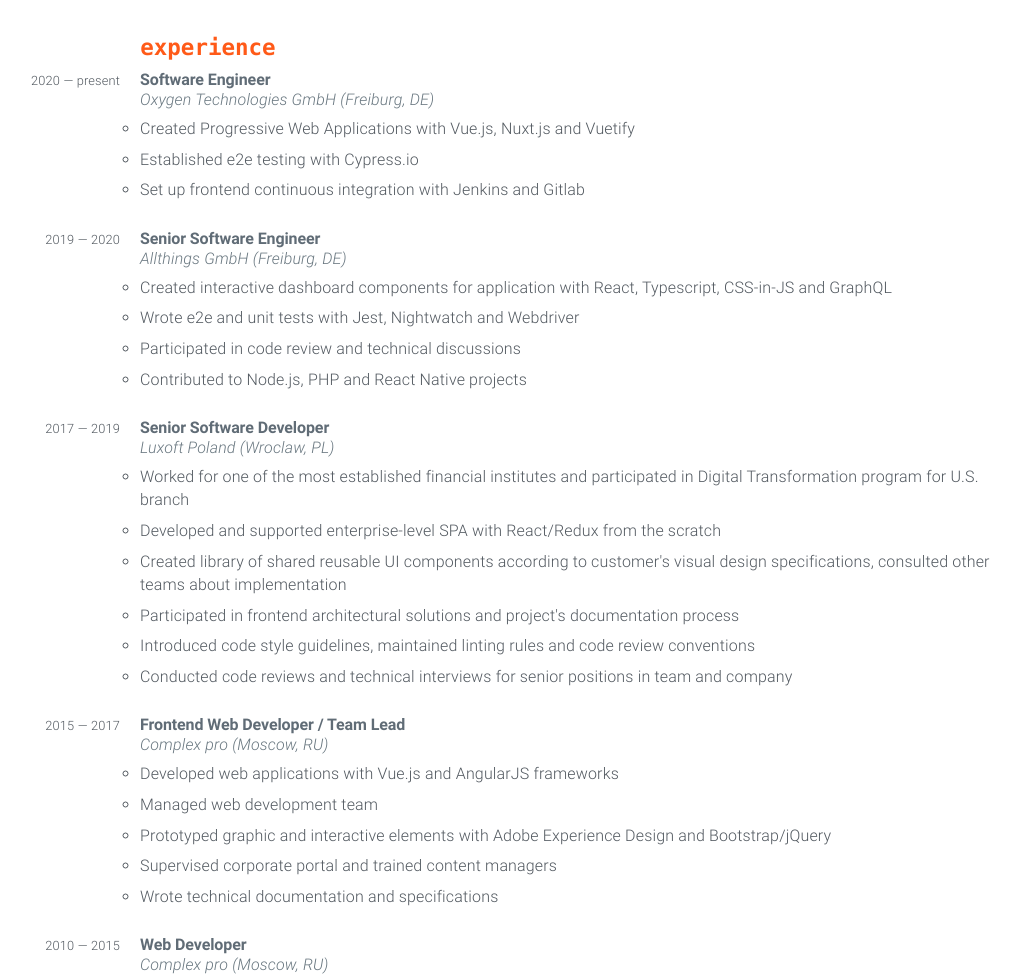
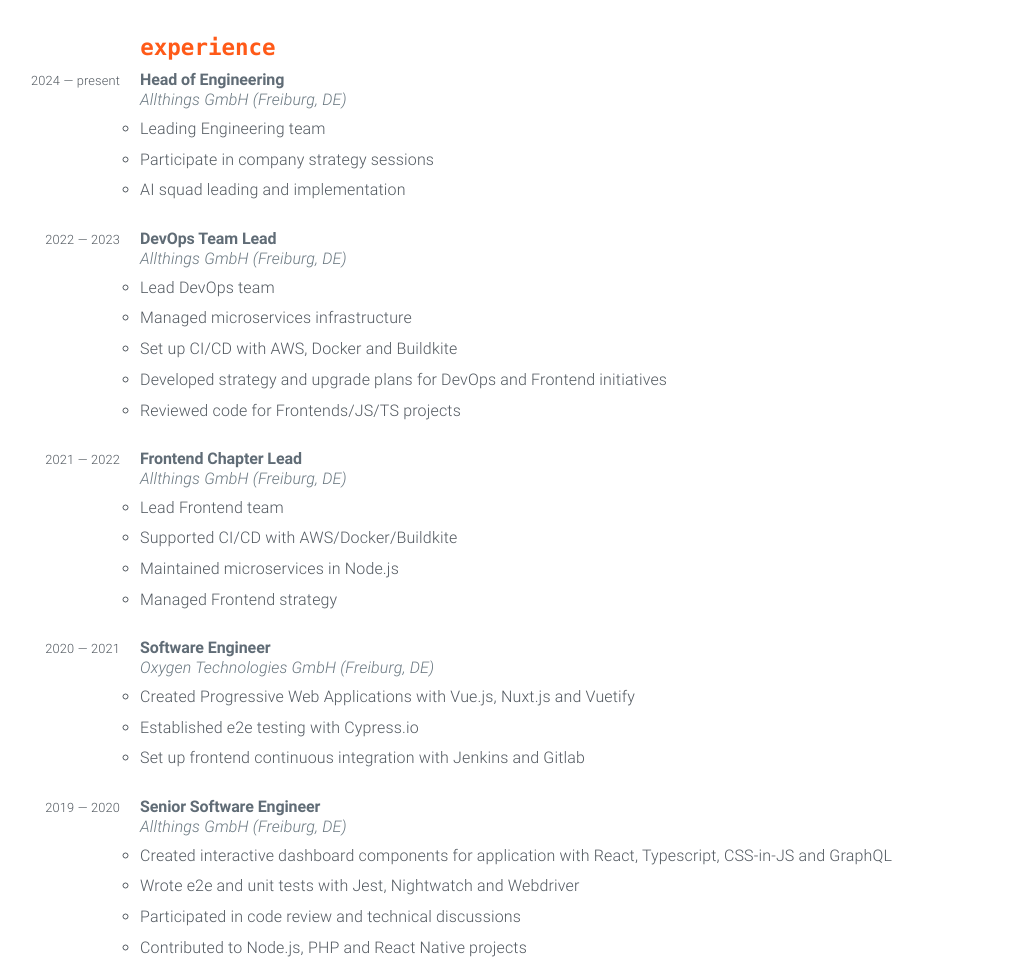
Before and after one commit to DmitryMarkov/cv-markov, a website: page src/index.html in a window 1280 px wide. Shown: the part 789-1767 px from the top of the page, without its empty margins (180-1200 px from the left). Drawn offline with Linux system fonts and the light colour scheme.

Commit message:
feat: update html with new experience

```diff
--- a/src/index.html
+++ b/src/index.html
@@ -84,7 +84,52 @@
         </div>
         <div class="row row-top">
           <div class="column column-20 text-xs-right">
-            <small>2020 &mdash; present</small>
+            <small>2024 &mdash; present</small>
+          </div>
+          <div class="column column-80">
+            <h4>Head of Engineering</h4>
+            <em>Allthings GmbH (Freiburg, DE)</em>
+            <ul>
+              <li>Leading Engineering team</li>
+              <li>Participate in company strategy sessions</li>
+              <li>AI squad leading and implementation</li>
+            </ul>
+          </div>
+        </div>
+        <div class="row row-top">
+          <div class="column column-20 text-xs-right">
+            <small>2022 &mdash; 2023</small>
+          </div>
+          <div class="column column-80">
+            <h4>DevOps Team Lead</h4>
+            <em>Allthings GmbH (Freiburg, DE)</em>
+            <ul>
+              <li>Lead DevOps team</li>
+              <li>Managed microservices infrastructure</li>
+              <li>Set up CI/CD with AWS, Docker and Buildkite</li>
+              <li>Developed strategy and upgrade plans for DevOps and Frontend initiatives</li>
+              <li>Reviewed code for Frontends/JS/TS projects</li>
+            </ul>
+          </div>
+        </div>
+        <div class="row row-top">
+          <div class="column column-20 text-xs-right">
+            <small>2021 &mdash; 2022</small>
+          </div>
+          <div class="column column-80">
+            <h4>Frontend Chapter Lead</h4>
+            <em>Allthings GmbH (Freiburg, DE)</em>
+            <ul>
+              <li>Lead Frontend team</li>
+              <li>Supported CI/CD with AWS/Docker/Buildkite</li>
+              <li>Maintained microservices in Node.js</li>
+              <li>Managed Frontend strategy</li>
+            </ul>
+          </div>
+        </div>
+        <div class="row row-top">
+          <div class="column column-20 text-xs-right">
+            <small>2020 &mdash; 2021</small>
           </div>
           <div class="column column-80">
             <h4>Software Engineer</h4>
@@ -236,8 +281,9 @@
             <h4>Languages</h4>
             <ul>
               <li>English &mdash; upper-intermediate (B2)</li>
+              <li>German &mdash; basic-plus (A2)</li>
               <li>Russian &mdash; native</li>
-              <li>German, Polish, Bulgarian &mdash; basic</li>
+              <li>Polish, Bulgarian &mdash; basic</li>
             </ul>
           </div>
         </div>
```
Also changed, not shown: TODO.md (+2 -2 lines), CHANGELOG.md.
